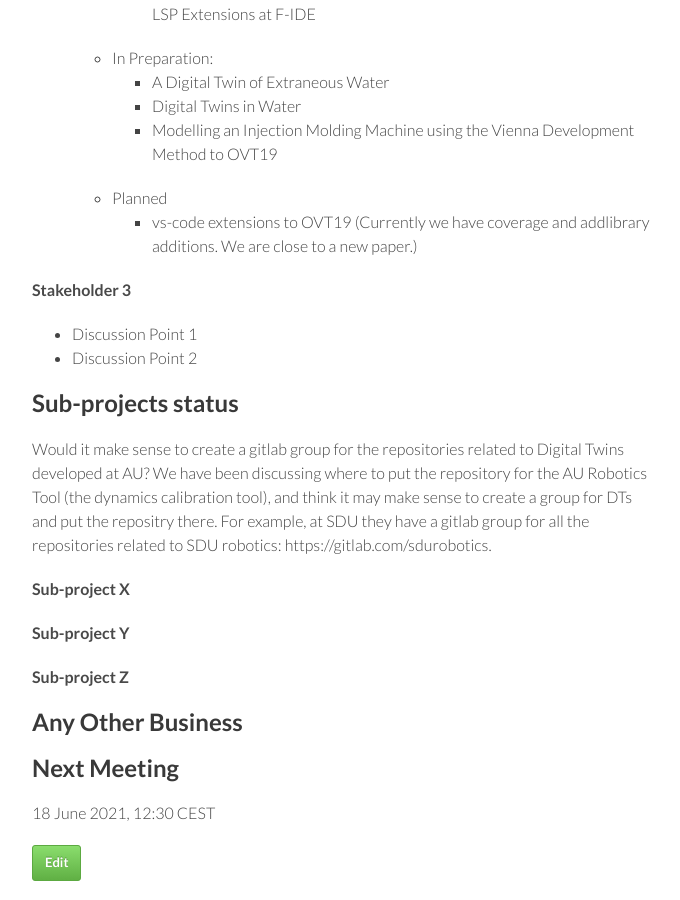
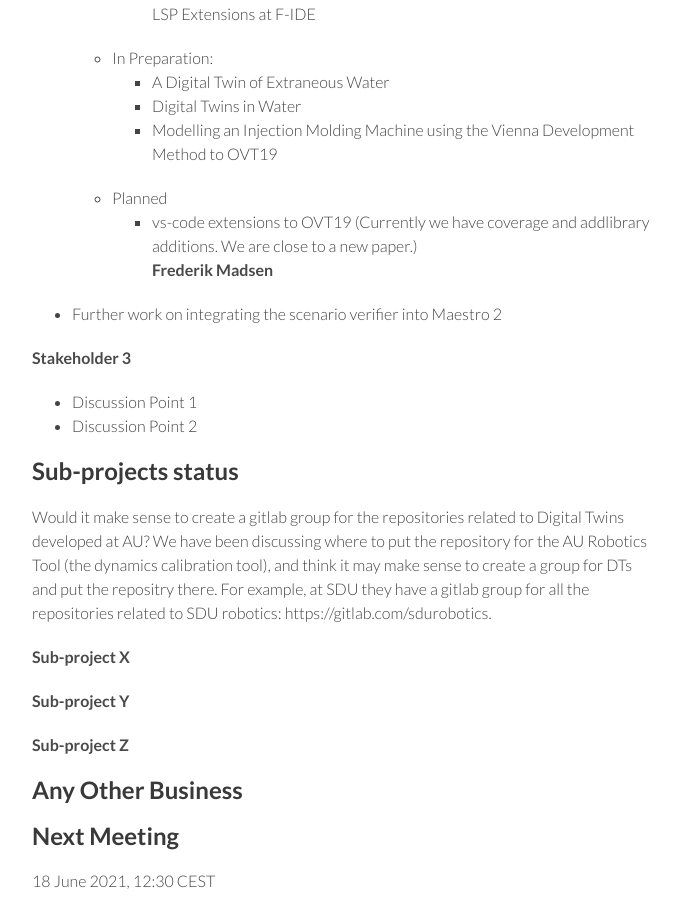
Before and after one commit to digitaltwincentre/digitaltwincentre.github.io, a Jekyll site: the page built from _biweeklies/Biweekly-41.md, in a window 1280 px wide and 900 px high, scrolled down 1451 px. Shown: the whole window, without its empty margins (418-1098 px from the left). Built offline with Jekyll 4.4.1, drawn with Linux system fonts in a browser that asks for light colours; nearby versions of some CDN libraries.

Commit message:
Update Biweekly-41.md

```diff
--- a/_biweeklies/Biweekly-41.md
+++ b/_biweeklies/Biweekly-41.md
@@ -57,6 +57,9 @@ date: 4 June 2021, 1230 CEST
     * Modelling an Injection Molding Machine using the Vienna Development Method to OVT19
   * Planned
     * vs-code extensions to OVT19 (Currently we have coverage and addlibrary additions. We are close to a new paper.)
+#### Frederik Madsen
+* Further work on integrating the scenario verifier into Maestro 2
+
 
 #### Stakeholder 3
 * Discussion Point 1
```
